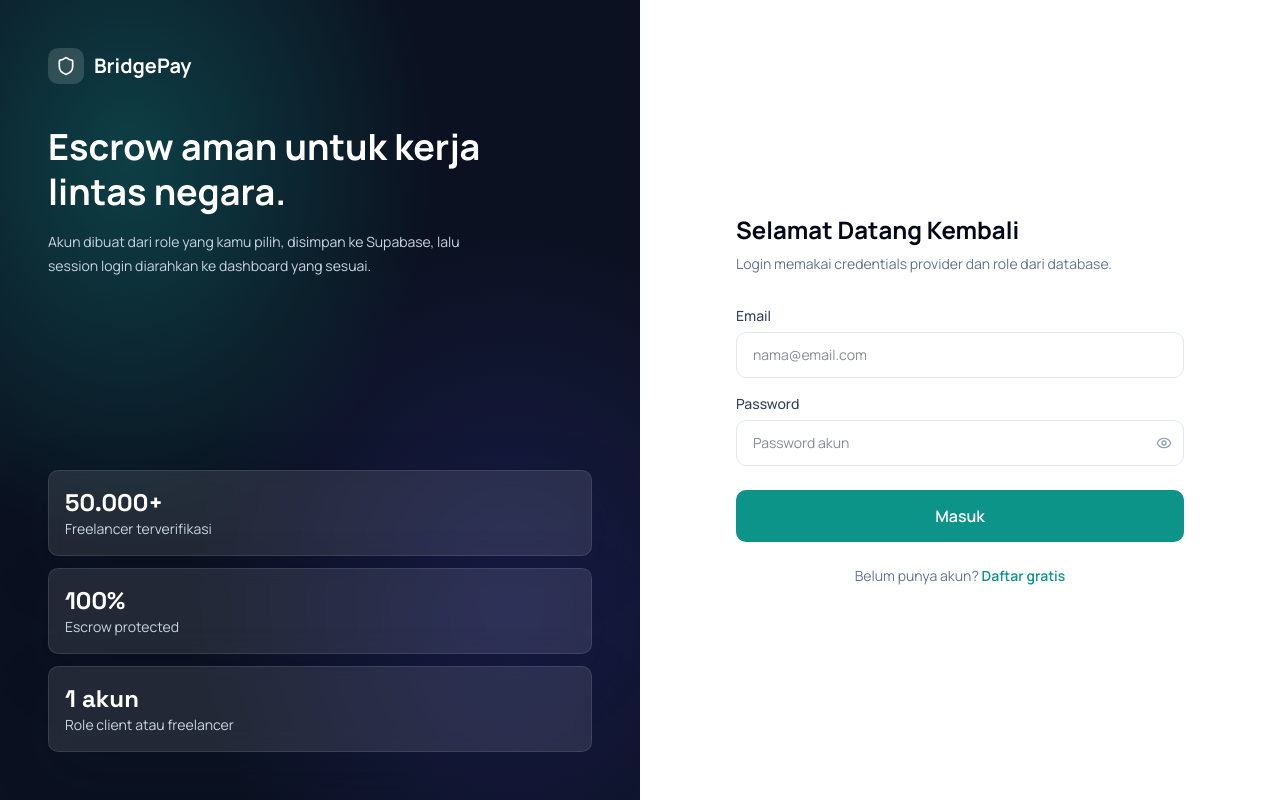
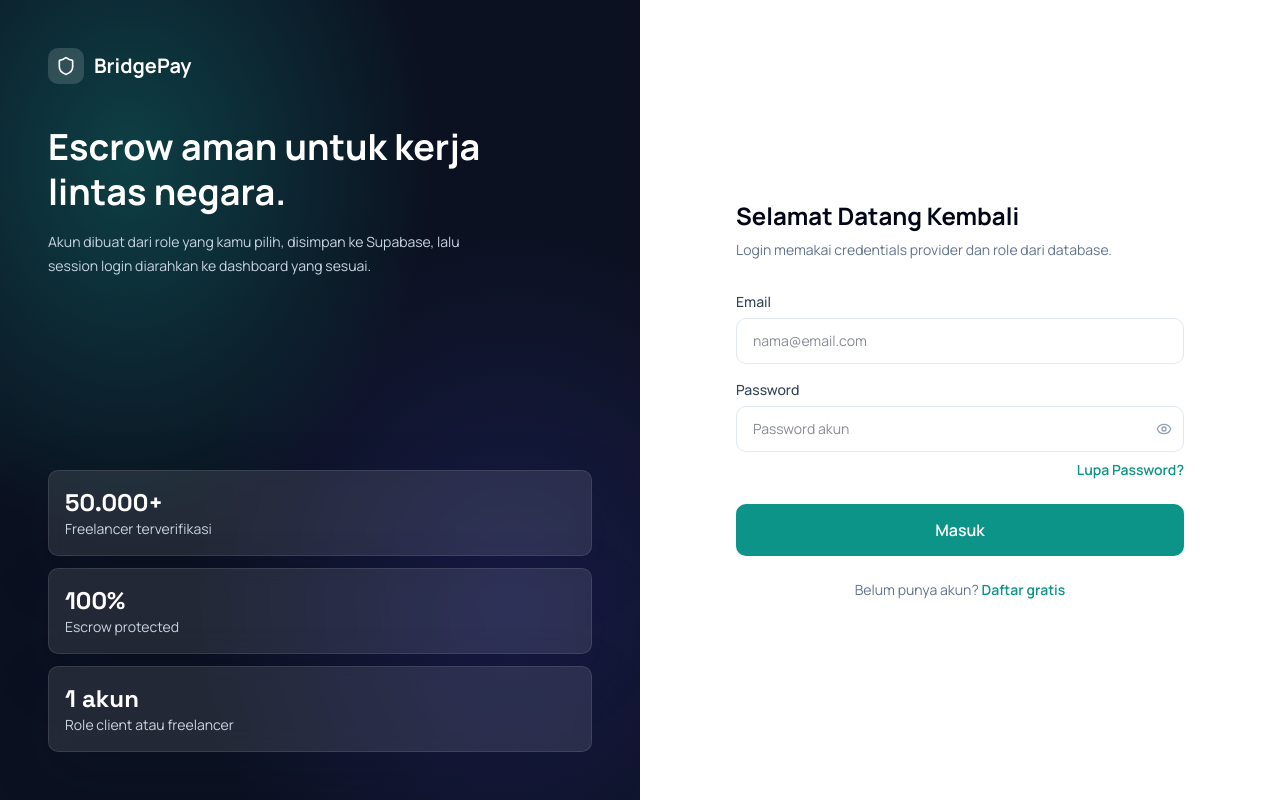
Before and after one commit to NabielI/bridgepay-next, a Next.js app: page /login in a window 1280 px wide. Built offline with nearby package versions, Linux system fonts and the light colour scheme.

Commit message:
Add forgot password link to login

```diff
--- a/src/components/auth/AuthFlow.tsx
+++ b/src/components/auth/AuthFlow.tsx
@@ -651,6 +651,12 @@ export function AuthFlow({ mode }: AuthFlowProps) {
                       )}
                     </button>
                   </span>
+                  <Link
+                    href="/forgot-password"
+                    className="mt-2 block text-right text-sm font-semibold text-primary hover:underline"
+                  >
+                    Lupa Password?
+                  </Link>
                 </label>
               </div>
               <button
```
